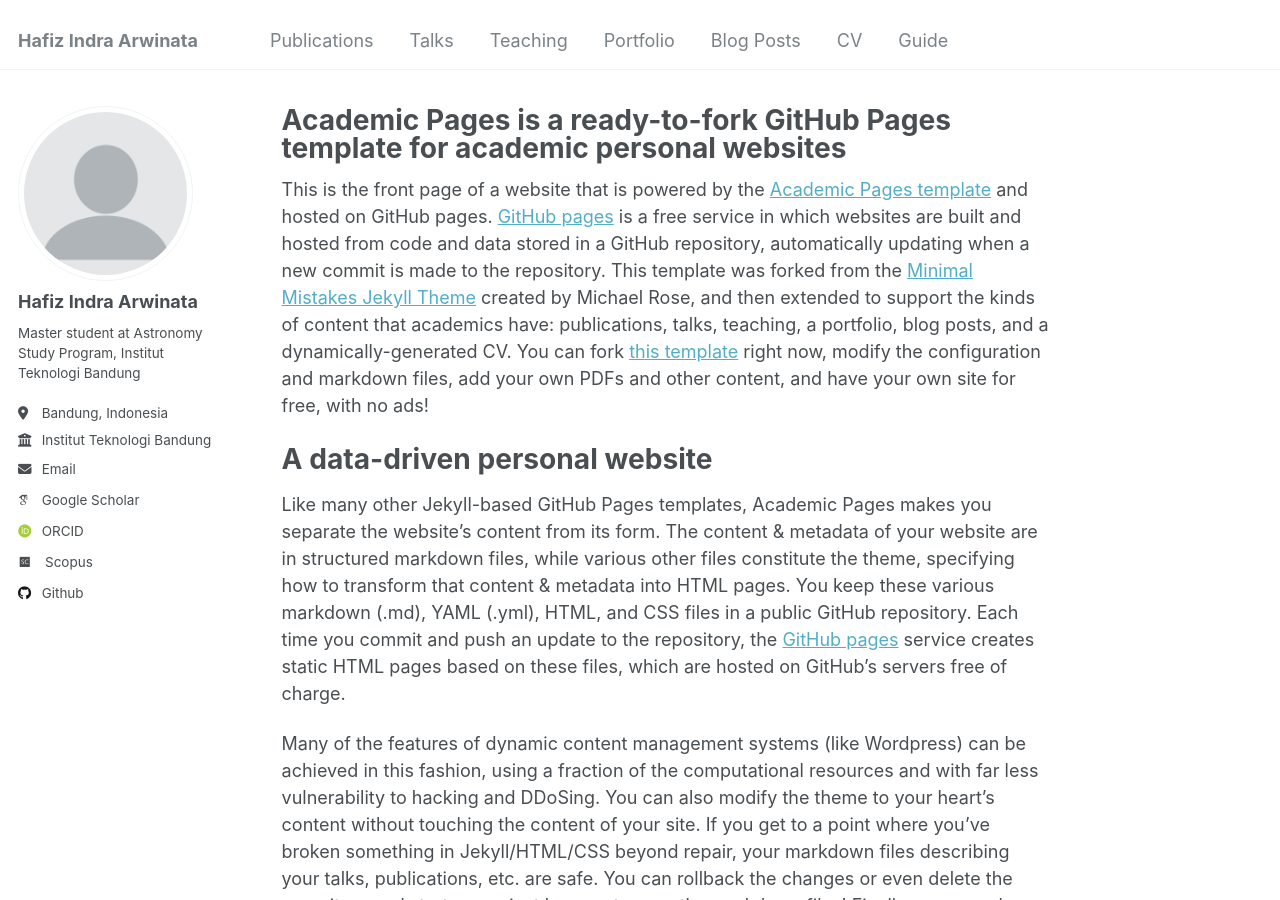
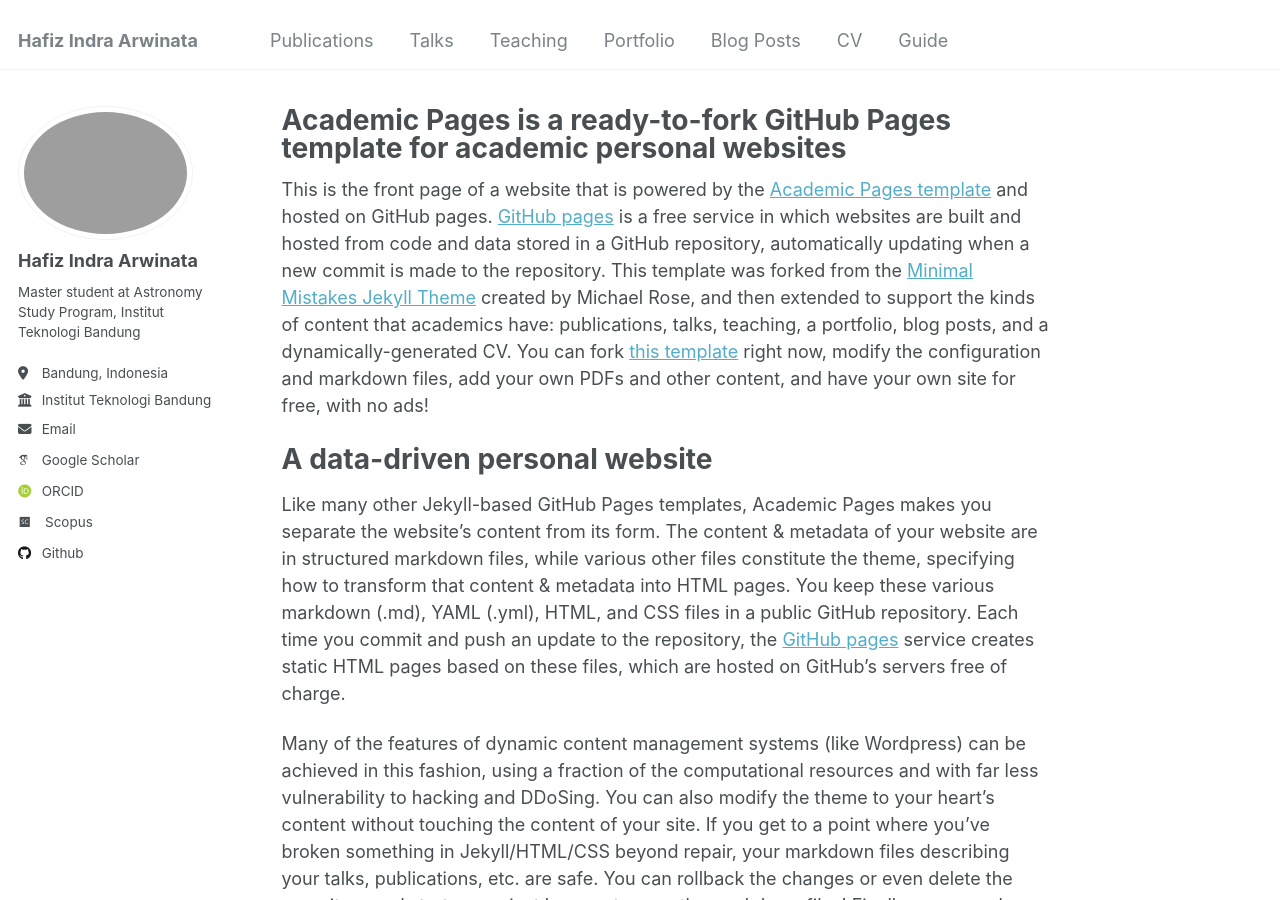
Before and after one commit to hafizia/hafizia.github.io, a Jekyll site: the page built from _pages/about.md, in a window 1280 px wide and 900 px high. Built offline with Jekyll 4.4.1, drawn with Linux system fonts in a browser that asks for light colours; some web fonts are replaced.

Commit message:
Update _config.yml

```diff
--- a/_config.yml
+++ b/_config.yml
@@ -21,7 +21,7 @@
 #               Additional customization can be done by editing /_includes/author-profile.html
 author:
   # Biographic information
-  avatar           : "profile.png"
+  avatar           : "foto diri.jpg"
   name             : "Hafiz Indra Arwinata"
   pronouns         : # example: "she/her"
   bio              : "Master student at Astronomy Study Program, Institut Teknologi Bandung"
```
